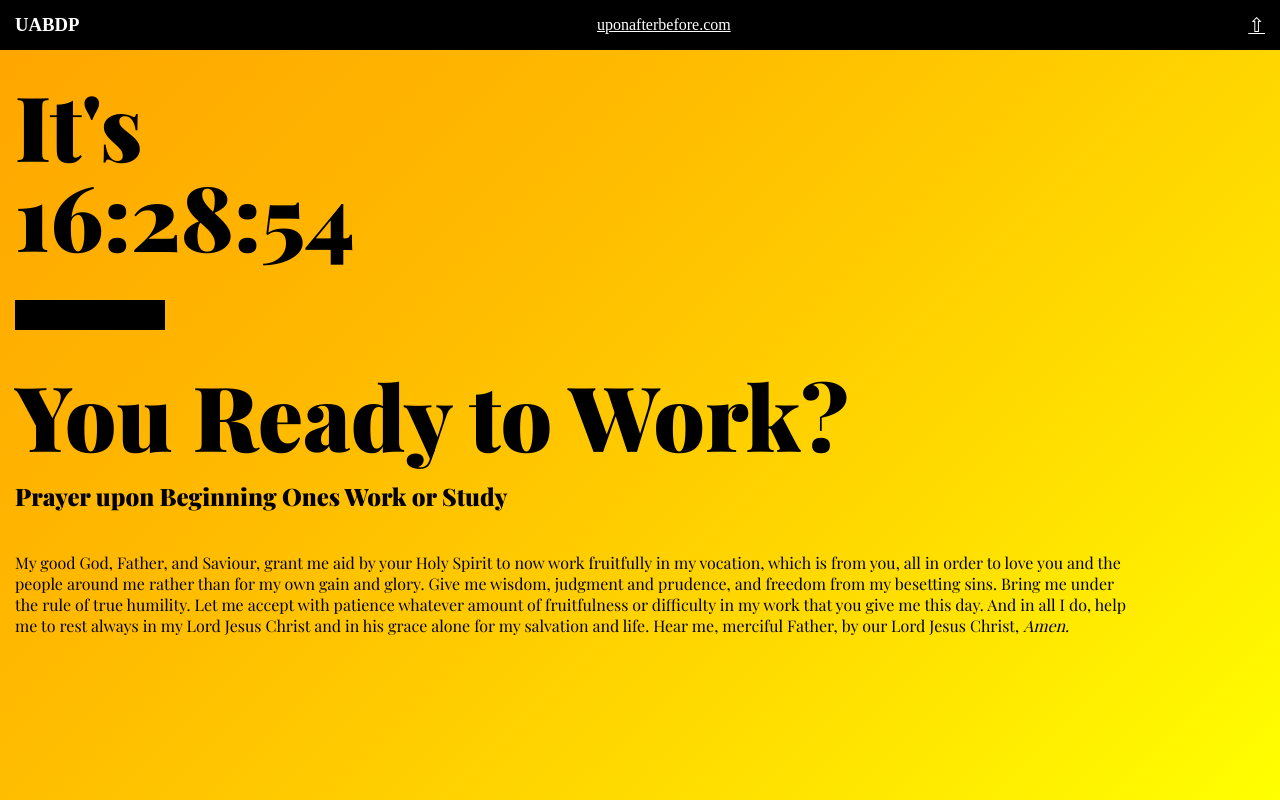
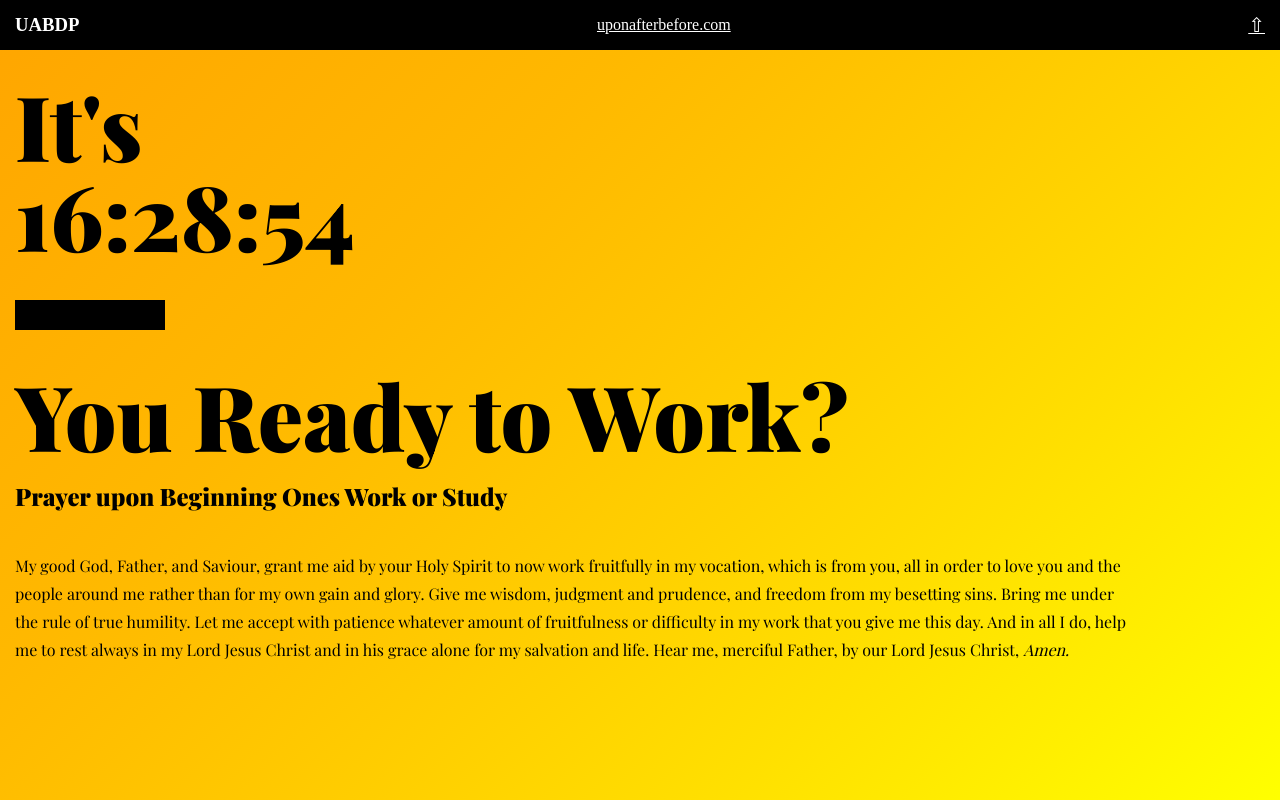
Before and after one commit to crzikrn/uab-app, a React (Create React App) app: page / in a window 1280 px wide. Built offline with nearby package versions, Linux system fonts and the light colour scheme; a web font is replaced by a local one.

Commit message:
it works! bad data retrieval on my part

```diff
--- a/src/App.css
+++ b/src/App.css
@@ -1,16 +1,6 @@
 *{
   margin: 0px;
   padding: 0px;
-}
-
-html {
-  overflow: hidden;
-  height: 100%;
-}
-
-body {
-  height: 100%;
-  overflow: auto;
 }
 
 .App {
--- a/src/Content.js
+++ b/src/Content.js
@@ -157,7 +157,7 @@ class Read extends Component {
         <div style={{display:"flex",flexDirection:"column",width: "90%",marginTop: "40px"}}>
           <h1 style={{textAlign: "left"}}>{this.props.title}</h1>
           <h2 style={{textAlign: "left",marginTop: "20px"}}>{this.props.subtitle}</h2>
-          <p style={{marginTop: "40px"}}>{this.props.prayer}
+          <p style={{lineHeight: "28px", marginTop: "40px"}}>{this.props.prayer}
             <span style={{dispaly:"inline", fontStyle: "italic"}}> Amen.</span>
           </p>
         </div>
```
